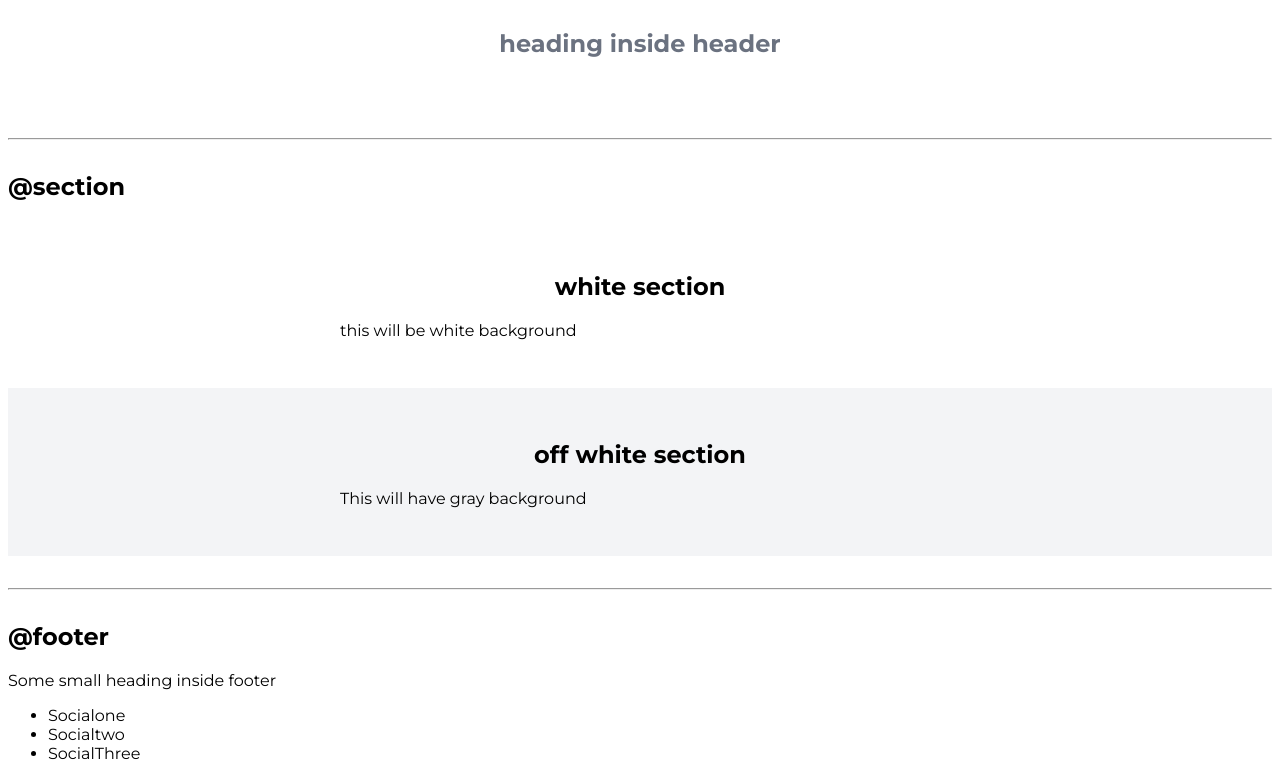
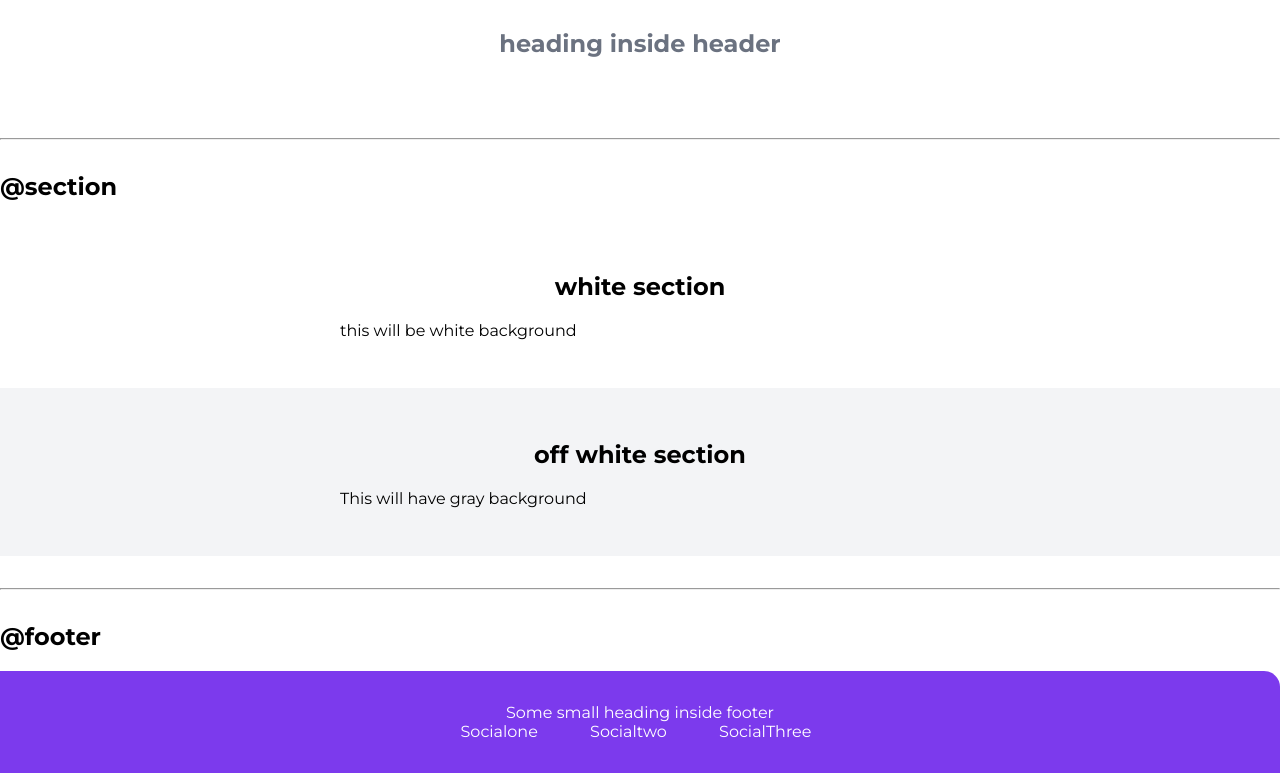
Before and after one commit to adityapalve/ComponentLibrary, a plain HTML site: page index.html in a window 1280 px wide. Shown: the part 1819-2598 px from the top of the page. Drawn offline with Linux system fonts and the light colour scheme.

Commit message:
component-lib-done

```diff
--- a/index.html
+++ b/index.html
@@ -1,12 +1,14 @@
 <!DOCTYPE html>
 <html lang="en">
+
 <head>
     <meta charset="UTF-8">
     <meta http-equiv="X-UA-Compatible" content="IE=edge">
     <meta name="viewport" content="width=device-width, initial-scale=1.0">
     <title>Component Library</title>
-    <link href="styles.css" rel="stylesheet" >
+    <link href="styles.css" rel="stylesheet">
 </head>
+
 <body>
     <h1> Welcome to Aditya's Component Library</h1>
     <p>I am attending neogcamp and this is the component library which i will then utilize in making my simple begginer
@@ -83,7 +85,7 @@
         <div class=" nav-brand">Brand Name</div>
         <ul class="list-non-bullet nav-pills">
             <li class="list-item-inline">
-                <a class="link link-active"href="#">Home</a>
+                <a class="link link-active" href="#">Home</a>
             </li>
             <li class="list-item-inline">
                 <a class="link " href="#">Products</a>
@@ -99,8 +101,8 @@
 
     <header class="hero">
         <!-- <img  src="https://pbs.twimg.com/profile_images/1267310089435664384/_JiJQrH__200x200.jpg"  alt="axzp's dp"> -->
-        <img class="hero-img"src="images/hero.svg" alt="code review image">
-        <h1 class="hero-heading">heading inside header  </h1>
+        <img class="hero-img" src="images/hero.svg" alt="code review image">
+        <h1 class="hero-heading">heading inside header </h1>
 
     </header>
 
@@ -126,12 +128,12 @@
 
     <h2>@footer</h2>
 
-    <footer>
-        <div>Some small heading inside footer</div>
-        <ul>
-            <li>Socialone</li>
-            <li>Socialtwo</li>
-            <li>SocialThree</li>
+    <footer class="footer">
+        <div class="footer-header">Some small heading inside footer</div>
+        <ul class="social-link list-item-inline">
+            <li class="list-item-inline"><a class="link" href="#">Socialone</a></li>
+            <li class="list-item-inline"><a class="link" href="#">Socialtwo</a></li>
+            <li class="list-item-inline"><a class="link" href="#">SocialThree</a></li>
         </ul>
     </footer>
 
@@ -141,4 +143,5 @@
 
     <!-- </div> -->
 </body>
+
 </html>
--- a/styles.css
+++ b/styles.css
@@ -9,6 +9,7 @@
 body {
 
     font-family: 'Montserrat', sans-serif;
+    margin:0px;
 }
 
 hr {
@@ -112,3 +113,20 @@ hr {
     background-color: var(--off-white);
 
 }
+
+/* footer */
+.footer{
+    background-color: var(--primary-color);
+    padding: 2rem  1rem;
+    text-align: center;
+    color: white;
+    border-top-right-radius: 1rem;
+}
+
+.footer .link{
+    color:white;
+}
+
+.footer ul{
+    padding-inline-start: 0px;
+}
```
Lines whose indentation alone changed are shown as unchanged.
